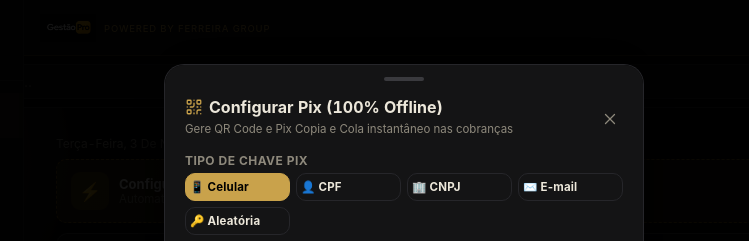
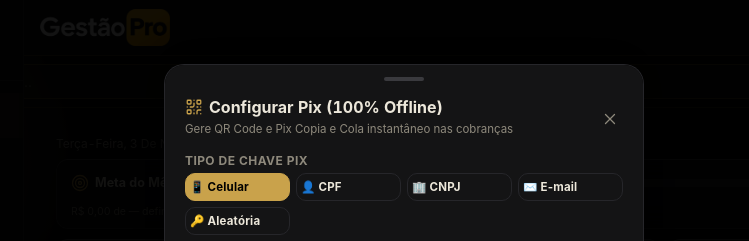
Before and after one commit to Ferreira00Group/gestaopro, a plain HTML site: page index.html in a window 1280 px wide. Shown: the top 241 px of the page, 236-985 px from the left. Drawn offline with nearby package versions, Linux system fonts and the light colour scheme; a script that the page names is missing.

Commit message:
Add files via upload

```diff
--- a/index.html
+++ b/index.html
@@ -53,9 +53,8 @@
 <!-- TOPBAR -->
 <div id="topbar">
   <button id="hamburger" onclick="toggleSidebar()" aria-label="Menu"><span></span><span></span><span></span></button>
-  <div id="topbar-title" style="display:flex;align-items:center;gap:8px">
-    <img src="logo.png" alt="GestãoPro" class="app-logo-img" style="height:28px;max-width:135px;object-fit:contain;vertical-align:middle;display:inline-block">
-    <span style="color:var(--gold);font-size:9.5px;letter-spacing:.8px;text-transform:uppercase;white-space:nowrap;line-height:1;margin-top:2px" class="hidden sm:inline">Powered by Ferreira Group</span>
+  <div id="topbar-title" style="display:flex;align-items:center;min-width:0;flex:1">
+    <img src="logo-topbar.png" alt="GestãoPro" class="app-logo-img" style="height:38px;max-width:100%;object-fit:contain;display:block">
   </div>
   <div class="topbar-alerts">
     <button class="alert-bell" id="topbar-bell-backup" onclick="abrirBackupStatusModal()" title="Status do Backup"><i data-lucide="cloud" class="ic"></i><span class="badge-dot" id="backup-badge-dot" style="background:#4CC38A"></span></button>
@@ -161,9 +160,6 @@
 <div id="page-dashboard" class="page active">
   <div class="print-header"><h1>GestãoPRO — Dashboard</h1><p id="print-date-dashboard"></p></div>
   <p id="dash-date" class="dash-date-line">Resumo geral do negócio</p>
-
-  <!-- BANNER DINÂMICO PIX OFFLINE -->
-  <div id="dash-pix-banner" style="margin-bottom:10px"></div>
 
   <!-- META DO MÊS (barra no topo) -->
   <div class="table-card" style="margin-bottom:10px;padding:10px 14px">
--- a/styles.css
+++ b/styles.css
@@ -1158,3 +1158,8 @@ tbody tr:nth-child(even) td{background:rgba(255,255,255,.025)}
 .nav-group.open .nav-sub{display:block}
 .nav-sub a{padding:11px 20px 11px 52px;font-size:13.5px}
 .nav-sub a .icon{width:16px;height:16px}
+
+/* v5.74: busca translúcida (mesmo estilo da antiga faixa Pix) */
+#busca-bar-wrap{background:transparent;border-bottom:1px solid rgba(201,162,75,.18)}
+#busca-bar-inner{background:rgba(201,162,75,.07);border:1px solid rgba(201,162,75,.3);box-shadow:none}
+#busca-bar-inner:focus-within{border-color:var(--gold);box-shadow:0 0 0 3px rgba(201,162,75,.12)}
--- a/sw.js
+++ b/sw.js
@@ -64,6 +64,7 @@ const ASSETS = [
   './icon-192.png',
   './icon-512.png',
   './icon-512-maskable.png',
+  './logo-topbar.png',
 ];
 
 self.addEventListener('install', (event)=>{
```
Also changed, not shown: icon-192.png, icon-512-maskable.png, icon-512.png, logo-topbar.png (added).
